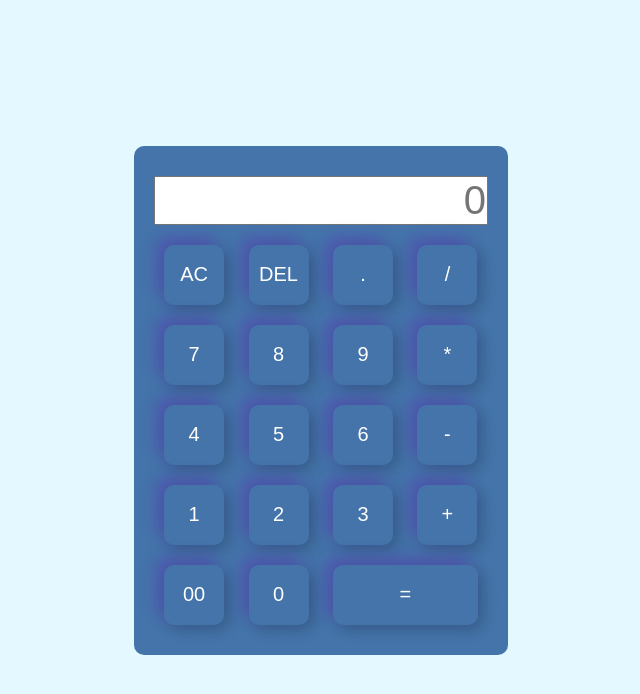
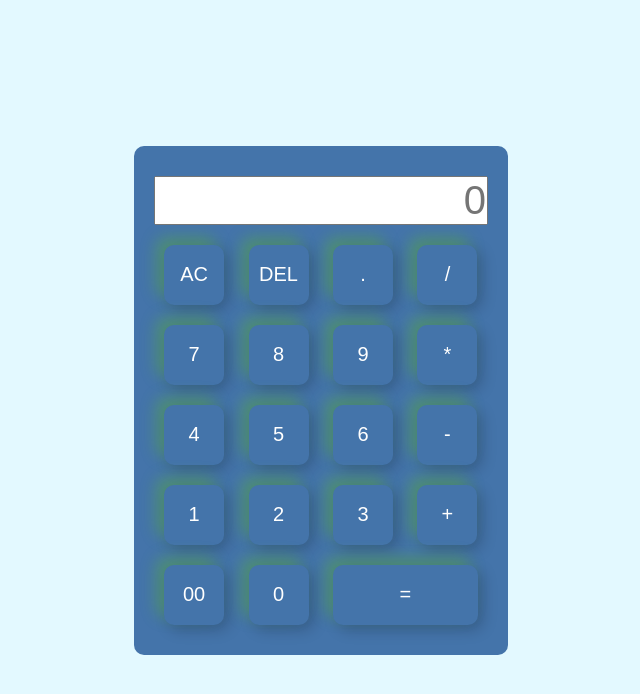
Before and after one commit to Sankha-Suvra/JS-Calculator, a plain HTML site: page index.html in a window 1280 px wide. Shown: the whole page, without its empty margins (319-959 px from the left). Drawn offline with Linux system fonts and the light colour scheme.

Commit message:
style.css updated

```diff
--- a/style.css
+++ b/style.css
@@ -28,7 +28,7 @@ button{
     width: 60px;
     height: 60px;
     border-radius: 10px;
-    box-shadow: -8px -8px 15px rgba(97, 33, 182, 0.342), 5px 5px 15px rgba(0, 0, 0, 0.2);
+    box-shadow: -8px -8px 15px rgba(97, 194, 17, 0.342), 5px 5px 15px rgba(0, 0, 0, 0.2);
     background: transparent;
     font-size: 20px;
     color: #fff;
```
